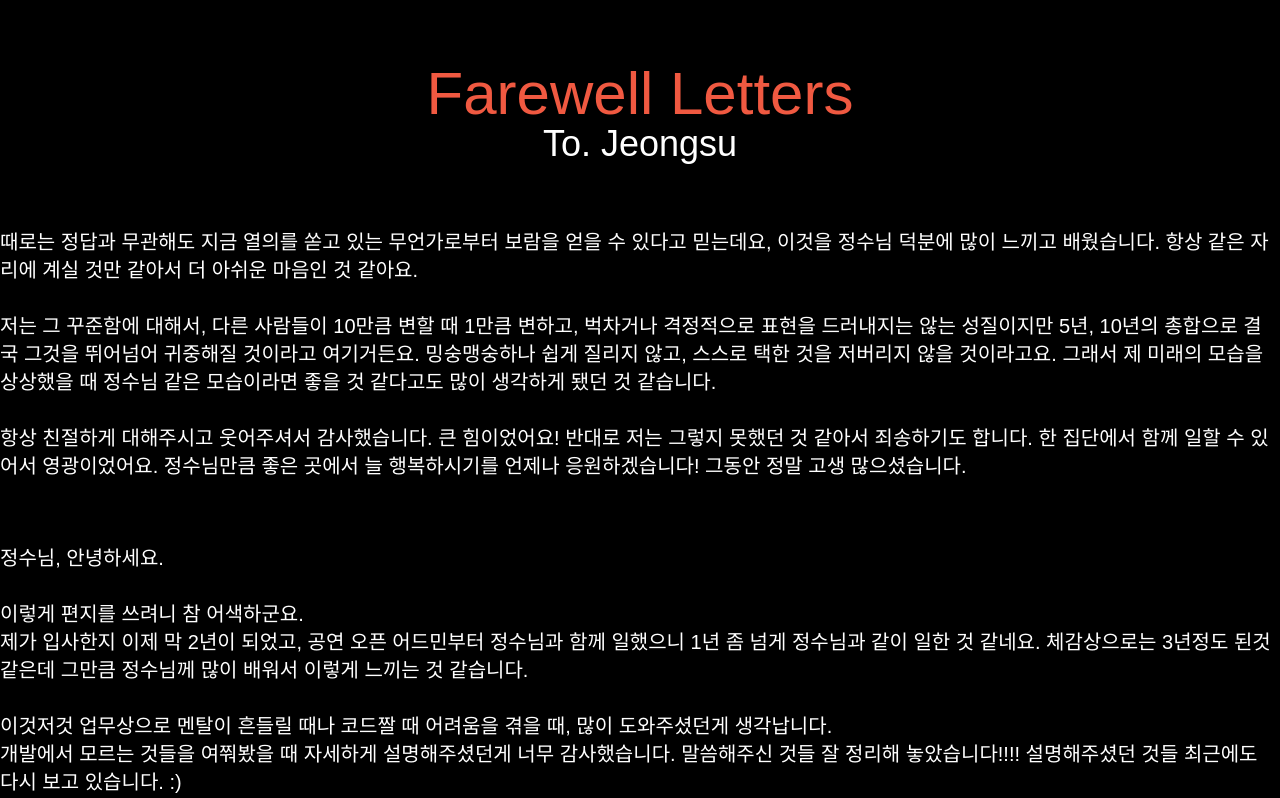
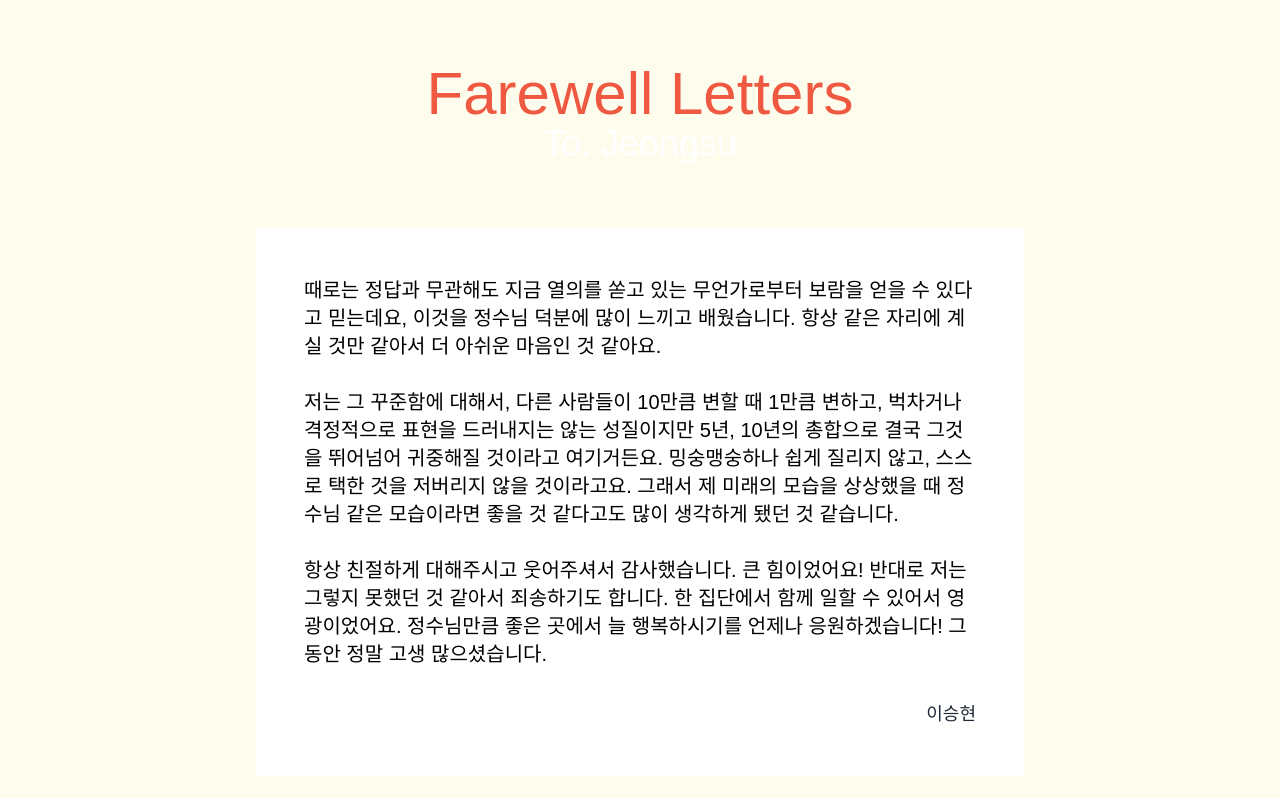
Before and after one commit to TeamTheatrum/farewell, a Next.js app: page /jeongsu in a window 1280 px wide. Shown: the top 798 px of the page. Built offline with nearby package versions, Linux system fonts and the light colour scheme; a web font is replaced by a local one.

Commit message:
Update basic layout

```diff
--- a/src/app/components/Letter.tsx
+++ b/src/app/components/Letter.tsx
@@ -12,11 +12,14 @@ export function Letter({
   return (
     <div
       className={cx(
-        `text-xl text-left whitespace-pre-wrap ${hasMarginTop && 'mt-16'}`
+        `text-xl text-left whitespace-pre-wrap bg-white px-12 py-12 ${
+          hasMarginTop && 'mt-32'
+        }`
       )}
       key={sender}
     >
-      {letter}
+      <div className="text-black">{letter}</div>
+      <div className="text-lg text-gray-800 text-right mt-8">{sender}</div>
     </div>
   )
 }
--- a/src/app/components/LetterPage.tsx
+++ b/src/app/components/LetterPage.tsx
@@ -1,5 +1,13 @@
 import { Data } from '@/app/common'
 import { Letter } from '@/app/components/Letter'
+
+function Row({ children }: { children: React.ReactNode }) {
+  return (
+    <div className="flex items-center self-center max-w-screen-md">
+      {children}
+    </div>
+  )
+}
 
 export function LetterPage({ name, data }: { name: string; data: Data[] }) {
   return (
@@ -7,15 +15,17 @@ export function LetterPage({ name, data }: { name: string; data: Data[] }) {
       <div className="text-theme-orange">Farewell Letters</div>
       <div className="text-white text-4xl">To. {name}</div>
 
-      <div className="mt-16">
+      <div className="mt-16 flex flex-col">
         {data.map((letter, idx) => {
           return (
+            <Row key={idx}>
               <Letter
                 key={idx}
                 hasMarginTop={idx !== 0}
                 letter={letter.letter}
                 sender={letter.sender}
               />
+            </Row>
           )
         })}
       </div>
--- a/src/app/globals.css
+++ b/src/app/globals.css
@@ -18,5 +18,5 @@
 
 html,
 body {
-  background-color: rgb(0, 0, 0);
+  background-color: #fefded;
 }
--- a/src/app/layout.tsx
+++ b/src/app/layout.tsx
@@ -5,8 +5,8 @@ import './globals.css'
 const grandifloraOne = Grandiflora_One({ weight: '400', subsets: ['latin'] })
 
 export const metadata: Metadata = {
-  title: 'Create Next App',
-  description: 'Generated by create next app',
+  title: 'Farewell Letters',
+  description: 'Farewell Letters to Jeongsu & Yuna',
 }
 
 export default function RootLayout({
--- a/tailwind.config.ts
+++ b/tailwind.config.ts
@@ -14,6 +14,12 @@ const config: Config = {
         'theme-maroon': '#872341',
         'theme-black': '#22092C',
         'theme-orange': '#F05941',
+
+        // https://colorhunt.co/palette/fa7070fefdedc6ebc5a1c398
+        'theme-off-white': '#FEFDED',
+        'theme-sage': '#A1C398',
+        'theme-green': '#C6EBC5',
+        'theme-pink': '#FA7070',
       },
       backgroundImage: {
         'gradient-radial': 'radial-gradient(var(--tw-gradient-stops))',
```
Lines whose indentation alone changed are shown as unchanged.
